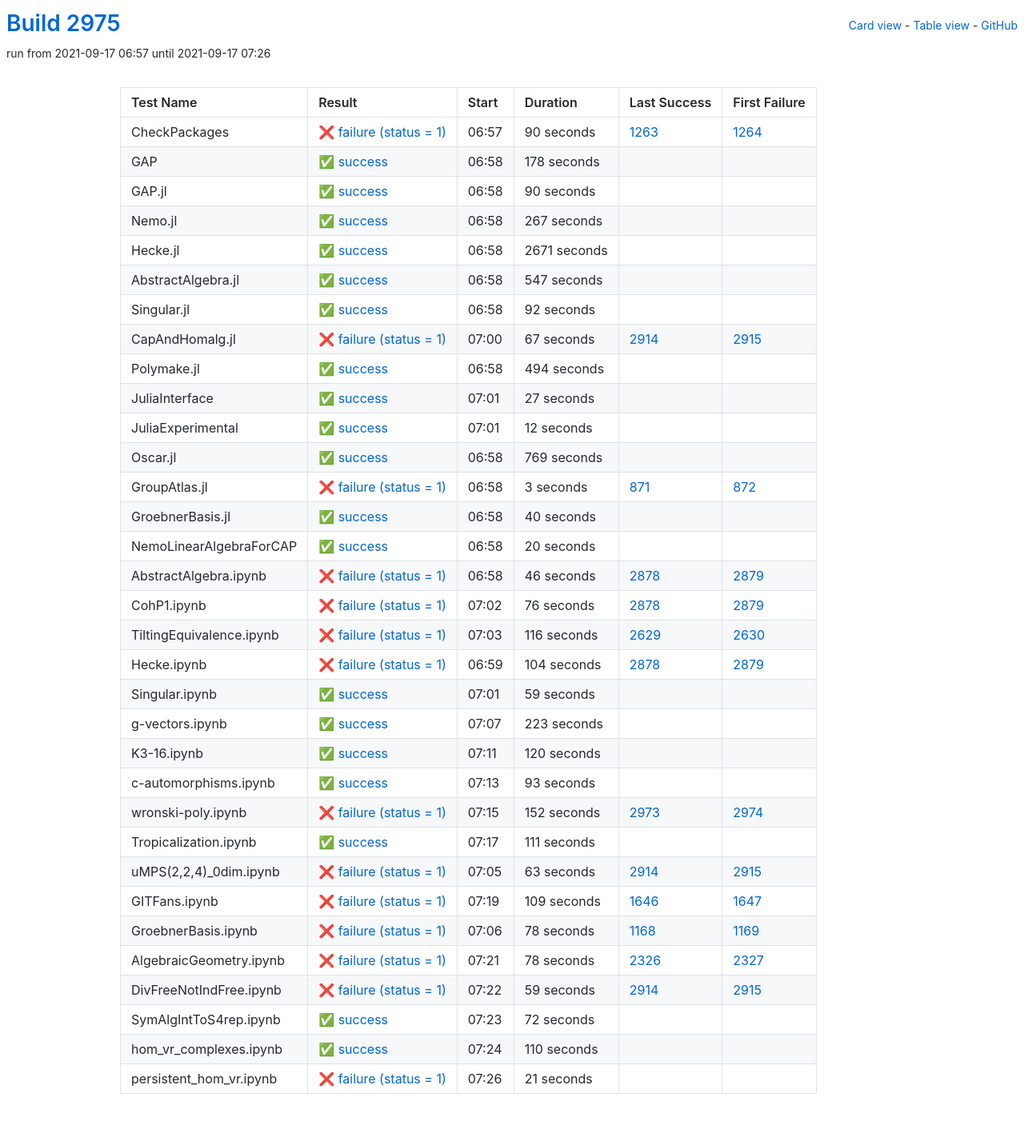
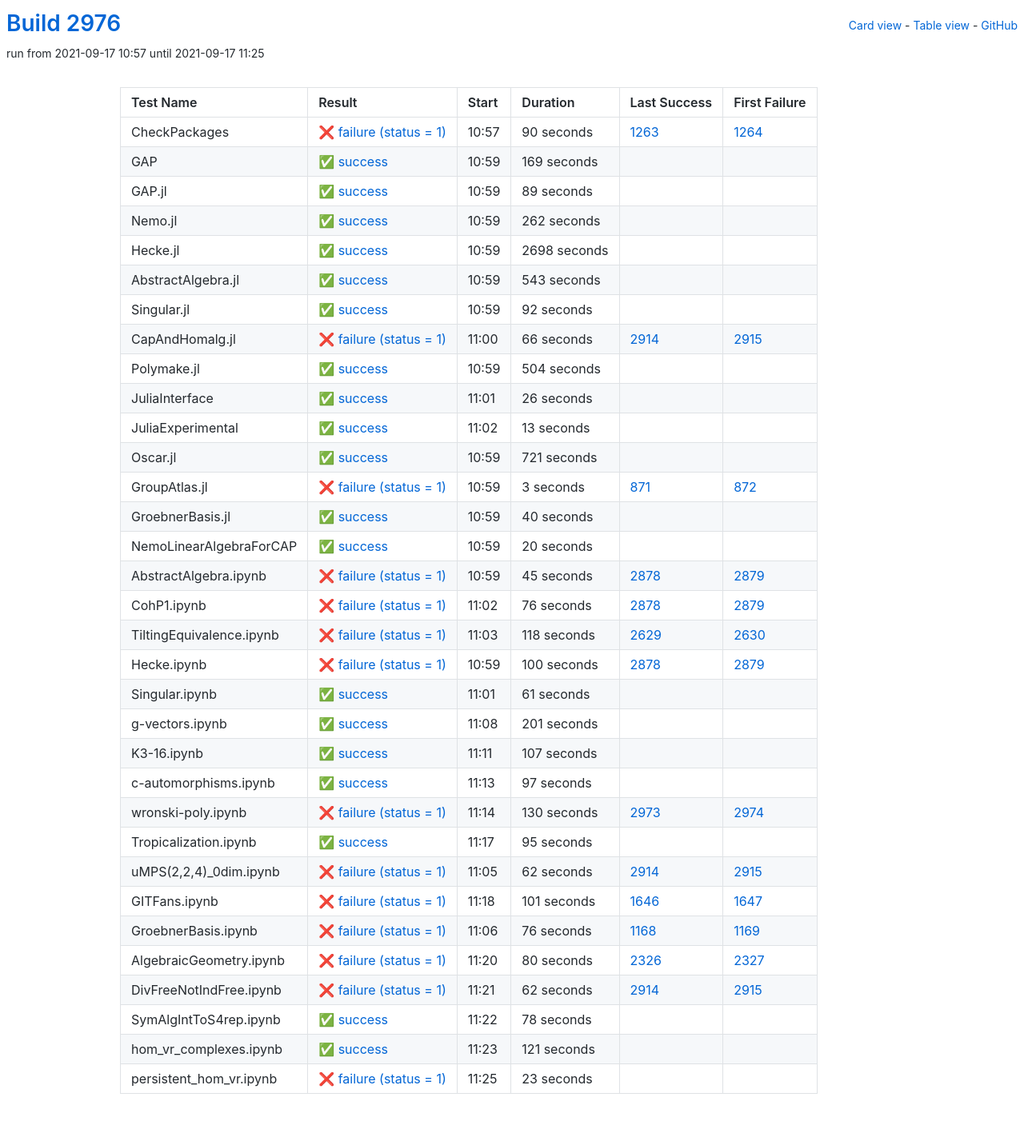
Before and after one commit to oscar-system/oscar-ci-status-stable, a Jekyll site: the page built from table.html, in a window 1280 px wide. Shown: the whole page at 80% size. Built offline with Jekyll 4.4.1, drawn with Linux system fonts in a browser that asks for light colours.

Commit message:
Build #2976

```diff
--- a/_data/ci.yml
+++ b/_data/ci.yml
@@ -1,6 +1,6 @@
 ---
-build: 2975
-build_url: https://oscarci.mathematik.uni-kl.de/job/oscar-stable/2975/
+build: 2976
+build_url: https://oscarci.mathematik.uni-kl.de/job/oscar-stable/2976/
 job: oscar-stable
 organization: oscar-system
 repo: oscar-ci-status-stable
@@ -8,8 +8,8 @@ repourl: https://github.com/oscar-system/oscar-ci-status-stable
 tests:
 - name: CheckPackages
   id: checkpackages
-  log: https://oscarci.mathematik.uni-kl.de/job/oscar-stable/2975/artifact/logs/build-2975/CheckPackages.log
-  start: 2021-09-17 06:57
+  log: https://oscarci.mathematik.uni-kl.de/job/oscar-stable/2976/artifact/logs/build-2976/CheckPackages.log
+  start: 2021-09-17 10:57
   success: false
   exitcode: 1
   status: failure
@@ -20,68 +20,68 @@ tests:
   first_failure_url: https://oscarci.mathematik.uni-kl.de/job/oscar-stable/1264/
 - name: GAP
   id: gap
-  log: https://oscarci.mathematik.uni-kl.de/job/oscar-stable/2975/artifact/logs/build-2975/GAP.log
-  start: 2021-09-17 06:58
+  log: https://oscarci.mathematik.uni-kl.de/job/oscar-stable/2976/artifact/logs/build-2976/GAP.log
+  start: 2021-09-17 10:59
   success: true
   exitcode: 0
   status: success
-  duration: 178
+  duration: 169
   last_success: false
   last_success_url:
   first_failure: false
   first_failure_url:
 - name: GAP.jl
   id: gap-jl
-  log: https://oscarci.mathematik.uni-kl.de/job/oscar-stable/2975/artifact/logs/build-2975/GAP.jl.log
-  start: 2021-09-17 06:58
+  log: https://oscarci.mathematik.uni-kl.de/job/oscar-stable/2976/artifact/logs/build-2976/GAP.jl.log
+  start: 2021-09-17 10:59
   success: true
   exitcode: 0
   status: success
-  duration: 90
+  duration: 89
   last_success: false
   last_success_url:
   first_failure: false
   first_failure_url:
 - name: Nemo.jl
   id: nemo-jl
-  log: https://oscarci.mathematik.uni-kl.de/job/oscar-stable/2975/artifact/logs/build-2975/Nemo.jl.log
-  start: 2021-09-17 06:58
+  log: https://oscarci.mathematik.uni-kl.de/job/oscar-stable/2976/artifact/logs/build-2976/Nemo.jl.log
+  start: 2021-09-17 10:59
   success: true
   exitcode: 0
   status: success
-  duration: 267
+  duration: 262
   last_success: false
   last_success_url:
   first_failure: false
   first_failure_url:
 - name: Hecke.jl
   id: hecke-jl
-  log: https://oscarci.mathematik.uni-kl.de/job/oscar-stable/2975/artifact/logs/build-2975/Hecke.jl.log
-  start: 2021-09-17 06:58
+  log: https://oscarci.mathematik.uni-kl.de/job/oscar-stable/2976/artifact/logs/build-2976/Hecke.jl.log
+  start: 2021-09-17 10:59
   success: true
   exitcode: 0
   status: success
-  duration: 2671
+  duration: 2698
   last_success: false
   last_success_url:
   first_failure: false
   first_failure_url:
 - name: AbstractAlgebra.jl
   id: abstractalgebra-jl
-  log: https://oscarci.mathematik.uni-kl.de/job/oscar-stable/2975/artifact/logs/build-2975/AbstractAlgebra.jl.log
-  start: 2021-09-17 06:58
+  log: https://oscarci.mathematik.uni-kl.de/job/oscar-stable/2976/artifact/logs/build-2976/AbstractAlgebra.jl.log
+  start: 2021-09-17 10:59
   success: true
   exitcode: 0
   status: success
-  duration: 547
+  duration: 543
   last_success: false
   last_success_url:
   first_failure: false
   first_failure_url:
 - name: Singular.jl
   id: singular-jl
-  log: https://oscarci.mathematik.uni-kl.de/job/oscar-stable/2975/artifact/logs/build-2975/Singular.jl.log
-  start: 2021-09-17 06:58
+  log: https://oscarci.mathematik.uni-kl.de/job/oscar-stable/2976/artifact/logs/build-2976/Singular.jl.log
+  start: 2021-09-17 10:59
   success: true
   exitcode: 0
   status: success
@@ -92,68 +92,68 @@ tests:
   first_failure_url:
 - name: CapAndHomalg.jl
   id: capandhomalg-jl
-  log: https://oscarci.mathematik.uni-kl.de/job/oscar-stable/2975/artifact/logs/build-2975/CapAndHomalg.jl.log
-  start: 2021-09-17 07:00
+  log: https://oscarci.mathematik.uni-kl.de/job/oscar-stable/2976/artifact/logs/build-2976/CapAndHomalg.jl.log
+  start: 2021-09-17 11:00
   success: false
   exitcode: 1
   status: failure
-  duration: 67
+  duration: 66
   last_success: 2914
   last_success_url: https://oscarci.mathematik.uni-kl.de/job/oscar-stable/2914/
   first_failure: 2915
   first_failure_url: https://oscarci.mathematik.uni-kl.de/job/oscar-stable/2915/
 - name: Polymake.jl
   id: polymake-jl
-  log: https://oscarci.mathematik.uni-kl.de/job/oscar-stable/2975/artifact/logs/build-2975/Polymake.jl.log
-  start: 2021-09-17 06:58
+  log: https://oscarci.mathematik.uni-kl.de/job/oscar-stable/2976/artifact/logs/build-2976/Polymake.jl.log
+  start: 2021-09-17 10:59
   success: true
   exitcode: 0
   status: success
-  duration: 494
+  duration: 504
   last_success: false
   last_success_url:
   first_failure: false
   first_failure_url:
 - name: JuliaInterface
   id: juliainterface
-  log: https://oscarci.mathematik.uni-kl.de/job/oscar-stable/2975/artifact/logs/build-2975/JuliaInterface.log
-  start: 2021-09-17 07:01
+  log: https://oscarci.mathematik.uni-kl.de/job/oscar-stable/2976/artifact/logs/build-2976/JuliaInterface.log
+  start: 2021-09-17 11:01
   success: true
   exitcode: 0
   status: success
-  duration: 27
+  duration: 26
   last_success: false
   last_success_url:
   first_failure: false
   first_failure_url:
 - name: JuliaExperimental
   id: juliaexperimental
-  log: https://oscarci.mathematik.uni-kl.de/job/oscar-stable/2975/artifact/logs/build-2975/JuliaExperimental.log
-  start: 2021-09-17 07:01
+  log: https://oscarci.mathematik.uni-kl.de/job/oscar-stable/2976/artifact/logs/build-2976/JuliaExperimental.log
+  start: 2021-09-17 11:02
   success: true
   exitcode: 0
   status: success
-  duration: 12
+  duration: 13
   last_success: false
   last_success_url:
   first_failure: false
   first_failure_url:
 - name: Oscar.jl
   id: oscar-jl
-  log: https://oscarci.mathematik.uni-kl.de/job/oscar-stable/2975/artifact/logs/build-2975/Oscar.jl.log
-  start: 2021-09-17 06:58
+  log: https://oscarci.mathematik.uni-kl.de/job/oscar-stable/2976/artifact/logs/build-2976/Oscar.jl.log
+  start: 2021-09-17 10:59
   success: true
   exitcode: 0
   status: success
-  duration: 769
+  duration: 721
   last_success: false
   last_success_url:
   first_failure: false
   first_failure_url:
 - name: GroupAtlas.jl
   id: groupatlas-jl
-  log: https://oscarci.mathematik.uni-kl.de/job/oscar-stable/2975/artifact/logs/build-2975/GroupAtlas.jl.log
-  start: 2021-09-17 06:58
+  log: https://oscarci.mathematik.uni-kl.de/job/oscar-stable/2976/artifact/logs/build-2976/GroupAtlas.jl.log
+  start: 2021-09-17 10:59
   success: false
   exitcode: 1
   status: failure
@@ -164,8 +164,8 @@ tests:
   first_failure_url: https://oscarci.mathematik.uni-kl.de/job/oscar-stable/872/
 - name: GroebnerBasis.jl
   id: groebnerbasis-jl
-  log: https://oscarci.mathematik.uni-kl.de/job/oscar-stable/2975/artifact/logs/build-2975/GroebnerBasis.jl.log
-  start: 2021-09-17 06:58
+  log: https://oscarci.mathematik.uni-kl.de/job/oscar-stable/2976/artifact/logs/build-2976/GroebnerBasis.jl.log
+  start: 2021-09-17 10:59
   success: true
   exitcode: 0
   status: success
@@ -176,8 +176,8 @@ tests:
   first_failure_url:
 - name: NemoLinearAlgebraForCAP
   id: nemolinearalgebraforcap
-  log: https://oscarci.mathematik.uni-kl.de/job/oscar-stable/2975/artifact/logs/build-2975/NemoLinearAlgebraForCAP.log
-  start: 2021-09-17 06:58
+  log: https://oscarci.mathematik.uni-kl.de/job/oscar-stable/2976/artifact/logs/build-2976/NemoLinearAlgebraForCAP.log
+  start: 2021-09-17 10:59
   success: true
   exitcode: 0
   status: success
@@ -188,20 +188,20 @@ tests:
   first_failure_url:
 - name: AbstractAlgebra.ipynb
   id: abstractalgebra-ipynb
-  log: https://oscarci.mathematik.uni-kl.de/job/oscar-stable/2975/artifact/logs/build-2975/AbstractAlgebra.ipynb.log
-  start: 2021-09-17 06:58
+  log: https://oscarci.mathematik.uni-kl.de/job/oscar-stable/2976/artifact/logs/build-2976/AbstractAlgebra.ipynb.log
+  start: 2021-09-17 10:59
   success: false
   exitcode: 1
   status: failure
-  duration: 46
+  duration: 45
   last_success: 2878
   last_success_url: https://oscarci.mathematik.uni-kl.de/job/oscar-stable/2878/
   first_failure: 2879
   first_failure_url: https://oscarci.mathematik.uni-kl.de/job/oscar-stable/2879/
 - name: CohP1.ipynb
   id: cohp1-ipynb
-  log: https://oscarci.mathematik.uni-kl.de/job/oscar-stable/2975/artifact/logs/build-2975/CohP1.ipynb.log
-  start: 2021-09-17 07:02
+  log: https://oscarci.mathematik.uni-kl.de/job/oscar-stable/2976/artifact/logs/build-2976/CohP1.ipynb.log
+  start: 2021-09-17 11:02
   success: false
   exitcode: 1
   status: failure
@@ -212,192 +212,192 @@ tests:
   first_failure_url: https://oscarci.mathematik.uni-kl.de/job/oscar-stable/2879/
 - name: TiltingEquivalence.ipynb
   id: tiltingequivalence-ipynb
-  log: https://oscarci.mathematik.uni-kl.de/job/oscar-stable/2975/artifact/logs/build-2975/TiltingEquivalence.ipynb.log
-  start: 2021-09-17 07:03
+  log: https://oscarci.mathematik.uni-kl.de/job/oscar-stable/2976/artifact/logs/build-2976/TiltingEquivalence.ipynb.log
+  start: 2021-09-17 11:03
   success: false
   exitcode: 1
   status: failure
-  duration: 116
+  duration: 118
   last_success: 2629
   last_success_url: https://oscarci.mathematik.uni-kl.de/job/oscar-stable/2629/
   first_failure: 2630
   first_failure_url: https://oscarci.mathematik.uni-kl.de/job/oscar-stable/2630/
 - name: Hecke.ipynb
   id: hecke-ipynb
-  log: https://oscarci.mathematik.uni-kl.de/job/oscar-stable/2975/artifact/logs/build-2975/Hecke.ipynb.log
-  start: 2021-09-17 06:59
+  log: https://oscarci.mathematik.uni-kl.de/job/oscar-stable/2976/artifact/logs/build-2976/Hecke.ipynb.log
+  start: 2021-09-17 10:59
   success: false
   exitcode: 1
   status: failure
-  duration: 104
+  duration: 100
   last_success: 2878
   last_success_url: https://oscarci.mathematik.uni-kl.de/job/oscar-stable/2878/
   first_failure: 2879
   first_failure_url: https://oscarci.mathematik.uni-kl.de/job/oscar-stable/2879/
 - name: Singular.ipynb
   id: singular-ipynb
-  log: https://oscarci.mathematik.uni-kl.de/job/oscar-stable/2975/artifact/logs/build-2975/Singular.ipynb.log
-  start: 2021-09-17 07:01
+  log: https://oscarci.mathematik.uni-kl.de/job/oscar-stable/2976/artifact/logs/build-2976/Singular.ipynb.log
+  start: 2021-09-17 11:01
   success: true
   exitcode: 0
   status: success
-  duration: 59
+  duration: 61
   last_success: false
   last_success_url:
   first_failure: false
   first_failure_url:
 - name: g-vectors.ipynb
   id: g-vectors-ipynb
-  log: https://oscarci.mathematik.uni-kl.de/job/oscar-stable/2975/artifact/logs/build-2975/g-vectors.ipynb.log
-  start: 2021-09-17 07:07
+  log: https://oscarci.mathematik.uni-kl.de/job/oscar-stable/2976/artifact/logs/build-2976/g-vectors.ipynb.log
+  start: 2021-09-17 11:08
   success: true
   exitcode: 0
   status: success
-  duration: 223
+  duration: 201
   last_success: false
   last_success_url:
   first_failure: false
   first_failure_url:
 - name: K3-16.ipynb
   id: k3-16-ipynb
-  log: https://oscarci.mathematik.uni-kl.de/job/oscar-stable/2975/artifact/logs/build-2975/K3-16.ipynb.log
-  start: 2021-09-17 07:11
+  log: https://oscarci.mathematik.uni-kl.de/job/oscar-stable/2976/artifact/logs/build-2976/K3-16.ipynb.log
+  start: 2021-09-17 11:11
   success: true
   exitcode: 0
   status: success
-  duration: 120
+  duration: 107
   last_success: false
   last_success_url:
   first_failure: false
   first_failure_url:
 - name: c-automorphisms.ipynb
   id: c-automorphisms-ipynb
-  log: https://oscarci.mathematik.uni-kl.de/job/oscar-stable/2975/artifact/logs/build-2975/c-automorphisms.ipynb.log
-  start: 2021-09-17 07:13
+  log: https://oscarci.mathematik.uni-kl.de/job/oscar-stable/2976/artifact/logs/build-2976/c-automorphisms.ipynb.log
+  start: 2021-09-17 11:13
   success: true
   exitcode: 0
   status: success
-  duration: 93
+  duration: 97
   last_success: false
   last_success_url:
   first_failure: false
   first_failure_url:
 - name: wronski-poly.ipynb
   id: wronski-poly-ipynb
-  log: https://oscarci.mathematik.uni-kl.de/job/oscar-stable/2975/artifact/logs/build-2975/wronski-poly.ipynb.log
-  start: 2021-09-17 07:15
+  log: https://oscarci.mathematik.uni-kl.de/job/oscar-stable/2976/artifact/logs/build-2976/wronski-poly.ipynb.log
+  start: 2021-09-17 11:14
   success: false
   exitcode: 1
   status: failure
-  duration: 152
+  duration: 130
   last_success: 2973
   last_success_url: https://oscarci.mathematik.uni-kl.de/job/oscar-stable/2973/
   first_failure: 2974
   first_failure_url: https://oscarci.mathematik.uni-kl.de/job/oscar-stable/2974/
 - name: Tropicalization.ipynb
   id: tropicalization-ipynb
-  log: https://oscarci.mathematik.uni-kl.de/job/oscar-stable/2975/artifact/logs/build-2975/Tropicalization.ipynb.log
-  start: 2021-09-17 07:17
+  log: https://oscarci.mathematik.uni-kl.de/job/oscar-stable/2976/artifact/logs/build-2976/Tropicalization.ipynb.log
+  start: 2021-09-17 11:17
   success: true
   exitcode: 0
   status: success
-  duration: 111
+  duration: 95
   last_success: false
   last_success_url:
   first_failure: false
   first_failure_url:
 - name: uMPS(2,2,4)_0dim.ipynb
   id: umps-2-2-4-0dim-ipynb
-  log: https://oscarci.mathematik.uni-kl.de/job/oscar-stable/2975/artifact/logs/build-2975/uMPS-2-2-4-_0dim.ipynb.log
-  start: 2021-09-17 07:05
+  log: https://oscarci.mathematik.uni-kl.de/job/oscar-stable/2976/artifact/logs/build-2976/uMPS-2-2-4-_0dim.ipynb.log
+  start: 2021-09-17 11:05
   success: false
   exitcode: 1
   status: failure
-  duration: 63
+  duration: 62
   last_success: 2914
   last_success_url: https://oscarci.mathematik.uni-kl.de/job/oscar-stable/2914/
   first_failure: 2915
   first_failure_url: https://oscarci.mathematik.uni-kl.de/job/oscar-stable/2915/
 - name: GITFans.ipynb
   id: gitfans-ipynb
-  log: https://oscarci.mathematik.uni-kl.de/job/oscar-stable/2975/artifact/logs/build-2975/GITFans.ipynb.log
-  start: 2021-09-17 07:19
+  log: https://oscarci.mathematik.uni-kl.de/job/oscar-stable/2976/artifact/logs/build-2976/GITFans.ipynb.log
+  start: 2021-09-17 11:18
   success: false
   exitcode: 1
   status: failure
-  duration: 109
+  duration: 101
   last_success: 1646
   last_success_url: https://oscarci.mathematik.uni-kl.de/job/oscar-stable/1646/
   first_failure: 1647
   first_failure_url: https://oscarci.mathematik.uni-kl.de/job/oscar-stable/1647/
 - name: GroebnerBasis.ipynb
   id: groebnerbasis-ipynb
-  log: https://oscarci.mathematik.uni-kl.de/job/oscar-stable/2975/artifact/logs/build-2975/GroebnerBasis.ipynb.log
-  start: 2021-09-17 07:06
+  log: https://oscarci.mathematik.uni-kl.de/job/oscar-stable/2976/artifact/logs/build-2976/GroebnerBasis.ipynb.log
+  start: 2021-09-17 11:06
   success: false
   exitcode: 1
   status: failure
-  duration: 78
+  duration: 76
   last_success: 1168
   last_success_url: https://oscarci.mathematik.uni-kl.de/job/oscar-stable/1168/
   first_failure: 1169
   first_failure_url: https://oscarci.mathematik.uni-kl.de/job/oscar-stable/1169/
 - name: AlgebraicGeometry.ipynb
   id: algebraicgeometry-ipynb
-  log: https://oscarci.mathematik.uni-kl.de/job/oscar-stable/2975/artifact/logs/build-2975/AlgebraicGeometry.ipynb.log
-  start: 2021-09-17 07:21
+  log: https://oscarci.mathematik.uni-kl.de/job/oscar-stable/2976/artifact/logs/build-2976/AlgebraicGeometry.ipynb.log
+  start: 2021-09-17 11:20
   success: false
   exitcode: 1
   status: failure
-  duration: 78
+  duration: 80
   last_success: 2326
   last_success_url: https://oscarci.mathematik.uni-kl.de/job/oscar-stable/2326/
   first_failure: 2327
   first_failure_url: https://oscarci.mathematik.uni-kl.de/job/oscar-stable/2327/
 - name: DivFreeNotIndFree.ipynb
   id: divfreenotindfree-ipynb
-  log: https://oscarci.mathematik.uni-kl.de/job/oscar-stable/2975/artifact/logs/build-2975/DivFreeNotIndFree.ipynb.log
-  start: 2021-09-17 07:22
+  log: https://oscarci.mathematik.uni-kl.de/job/oscar-stable/2976/artifact/logs/build-2976/DivFreeNotIndFree.ipynb.log
+  start: 2021-09-17 11:21
   success: false
   exitcode: 1
   status: failure
-  duration: 59
+  duration: 62
   last_success: 2914
   last_success_url: https://oscarci.mathematik.uni-kl.de/job/oscar-stable/2914/
   first_failure: 2915
   first_failure_url: https://oscarci.mathematik.uni-kl.de/job/oscar-stable/2915/
 - name: SymAlgIntToS4rep.ipynb
   id: symalginttos4rep-ipynb
-  log: https://oscarci.mathematik.uni-kl.de/job/oscar-stable/2975/artifact/logs/build-2975/SymAlgIntToS4rep.ipynb.log
-  start: 2021-09-17 07:23
+  log: https://oscarci.mathematik.uni-kl.de/job/oscar-stable/2976/artifact/logs/build-2976/SymAlgIntToS4rep.ipynb.log
+  start: 2021-09-17 11:22
   success: true
   exitcode: 0
   status: success
-  duration: 72
+  duration: 78
   last_success: false
   last_success_url:
   first_failure: false
   first_failure_url:
 - name: hom_vr_complexes.ipynb
   id: hom-vr-complexes-ipynb
-  log: https://oscarci.mathematik.uni-kl.de/job/oscar-stable/2975/artifact/logs/build-2975/hom_vr_complexes.ipynb.log
-  start: 2021-09-17 07:24
+  log: https://oscarci.mathematik.uni-kl.de/job/oscar-stable/2976/artifact/logs/build-2976/hom_vr_complexes.ipynb.log
+  start: 2021-09-17 11:23
   success: true
   exitcode: 0
   status: success
-  duration: 110
+  duration: 121
   last_success: false
   last_success_url:
   first_failure: false
   first_failure_url:
 - name: persistent_hom_vr.ipynb
   id: persistent-hom-vr-ipynb
-  log: https://oscarci.mathematik.uni-kl.de/job/oscar-stable/2975/artifact/logs/build-2975/persistent_hom_vr.ipynb.log
-  start: 2021-09-17 07:26
+  log: https://oscarci.mathematik.uni-kl.de/job/oscar-stable/2976/artifact/logs/build-2976/persistent_hom_vr.ipynb.log
+  start: 2021-09-17 11:25
   success: false
   exitcode: 1
   status: failure
-  duration: 21
+  duration: 23
   last_success: false
   last_success_url:
   first_failure: false
```
Also changed, not shown: README.md.
